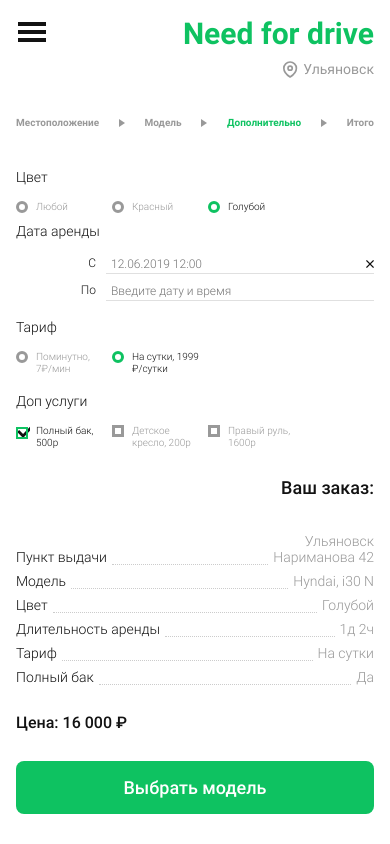
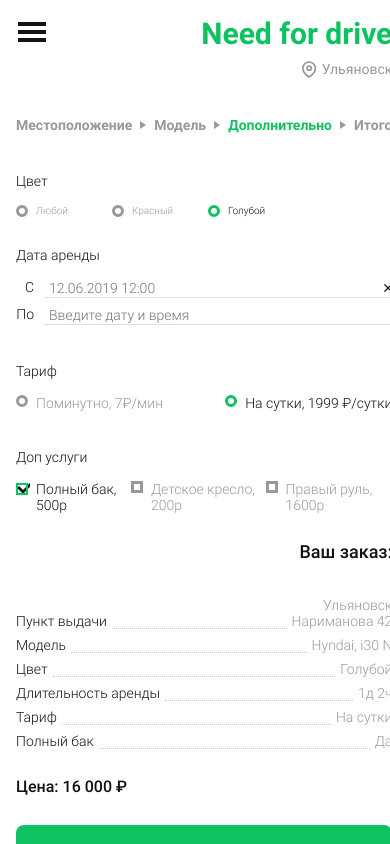
Before and after one commit to Maksim2103/NeedForDrive-Client, a React (Create React App) app: page /order/options in a window 390 px wide. Built offline with nearby package versions, Linux system fonts and the light colour scheme; the HTML template or start-up script is replaced by a standard one.

Commit message:
V-05 fix remarks

```diff
--- a/src/components/Pages/OrderPage/OrderBreadCrumbs/orderBreadCrumbs.module.scss
+++ b/src/components/Pages/OrderPage/OrderBreadCrumbs/orderBreadCrumbs.module.scss
@@ -19,16 +19,18 @@ $grey-color-dark: #999999;
   }
 }
 
-@media (min-width: 768px) and (max-width: 1023px) {
+@media (max-width: 376px) {
   .orderBreadCrumbs {
+    justify-content: space-between;
+
     a {
       font-size: 12px;
-      line-height: 14px;
+      line-height: 12px;
     }
   }
 }
 
-@media (max-width: 767px) {
+@media (max-width: 325px) {
   .orderBreadCrumbs {
     justify-content: space-between;
 
--- a/src/components/Pages/OrderPage/OrderOptions/OptionsSelect/SelectAdditionalServices/selectAdditionalServices.module.scss
+++ b/src/components/Pages/OrderPage/OrderOptions/OptionsSelect/SelectAdditionalServices/selectAdditionalServices.module.scss
@@ -75,35 +75,6 @@ $grey-color-dark: #999999;
     .inputsWrapper {
       flex-direction: row;
       margin-bottom: 0px;
-      .container {
-        width: 90px;
-        margin-right: 6px;
-        padding-left: 20px;
-      }
-      label {
-        font-size: 10px;
-        line-height: 12px;
-      }
     }
   }
 }
-
-@media screen and (max-height: 750px) {
-  .wrapper {
-    .title {
-      font-size: 10px;
-      line-height: 12px;
-      margin-bottom: 5px;
-    }
-  }
-}
-
-@media screen and (max-height: 600px) {
-  .wrapper {
-    .title {
-      font-size: 10px;
-      line-height: 12px;
-      margin-bottom: 2px;
-    }
-  }
-}
--- a/src/components/Pages/OrderPage/OrderOptions/OptionsSelect/SelectColor/selectColor.module.scss
+++ b/src/components/Pages/OrderPage/OrderOptions/OptionsSelect/SelectColor/selectColor.module.scss
@@ -62,7 +62,7 @@ $grey-color-dark: #999999;
 @media (max-width: 767px) {
   .wrapper {
     .inputsWrapper {
-      margin-bottom: 10px;
+      margin-bottom: 30px;
       .container {
         width: 90px;
         margin-right: 6px;
@@ -75,23 +75,3 @@ $grey-color-dark: #999999;
     }
   }
 }
-
-@media screen and (max-height: 750px) {
-  .wrapper {
-    .title {
-      font-size: 10px;
-      line-height: 12px;
-      margin-bottom: 5px;
-    }
-  }
-}
-
-@media screen and (max-height: 600px) {
-  .wrapper {
-    .title {
-      font-size: 10px;
-      line-height: 12px;
-      margin-bottom: 2px;
-    }
-  }
-}
--- a/src/components/Pages/OrderPage/OrderOptions/OptionsSelect/SelectDate/selectDate.module.scss
+++ b/src/components/Pages/OrderPage/OrderOptions/OptionsSelect/SelectDate/selectDate.module.scss
@@ -51,7 +51,6 @@ $main-color-black: #121212;
       font-size: 14px;
       line-height: 16px;
       color: $main-color-black;
-      // color: $grey-color-dark;
     }
     display: flex;
   }
@@ -88,52 +87,6 @@ $main-color-black: #121212;
 @media (max-width: 767px) {
   .container {
     width: 100%;
-    margin-bottom: 10px;
-
-    input {
-      font-size: 12px;
-    }
-    &__input {
-      span {
-        font-size: 12px;
-        width: 80px;
-      }
-    }
+    margin-bottom: 30px;
   }
 }
-
-@media screen and (max-height: 750px) {
-  .container {
-    .title {
-      font-size: 10px;
-      line-height: 12px;
-      margin-bottom: 5px;
-    }
-    input {
-      font-size: 10px;
-    }
-    &__input {
-      span {
-        font-size: 10px;
-      }
-    }
-  }
-}
-
-@media screen and (max-height: 600px) {
-  .container {
-    .title {
-      font-size: 10px;
-      line-height: 12px;
-      margin-bottom: 2px;
-    }
-    input {
-      font-size: 10px;
-    }
-    &__input {
-      span {
-        font-size: 10px;
-      }
-    }
-  }
-}
--- a/src/components/Pages/OrderPage/OrderOptions/OptionsSelect/SelectTariff/selectTariff.module.scss
+++ b/src/components/Pages/OrderPage/OrderOptions/OptionsSelect/SelectTariff/selectTariff.module.scss
@@ -63,36 +63,8 @@ $grey-color-dark: #999999;
   .wrapper {
     .inputsWrapper {
       flex-direction: row;
-      margin-bottom: 10px;
-      .container {
-        width: 90px;
-        margin-right: 6px;
-        padding-left: 20px;
-      }
-      label {
-        font-size: 10px;
-        line-height: 12px;
-      }
+      justify-content: space-between;
+      margin-bottom: 30px;
     }
   }
 }
-
-@media screen and (max-height: 750px) {
-  .wrapper {
-    .title {
-      font-size: 10px;
-      line-height: 12px;
-      margin-bottom: 5px;
-    }
-  }
-}
-
-@media screen and (max-height: 600px) {
-  .wrapper {
-    .title {
-      font-size: 10px;
-      line-height: 12px;
-      margin-bottom: 2px;
-    }
-  }
-}
```
